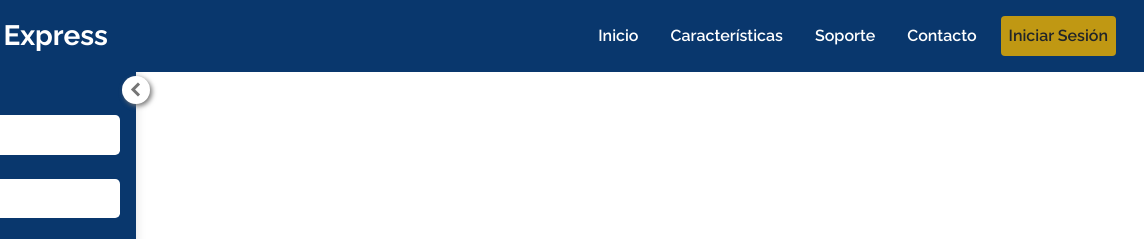
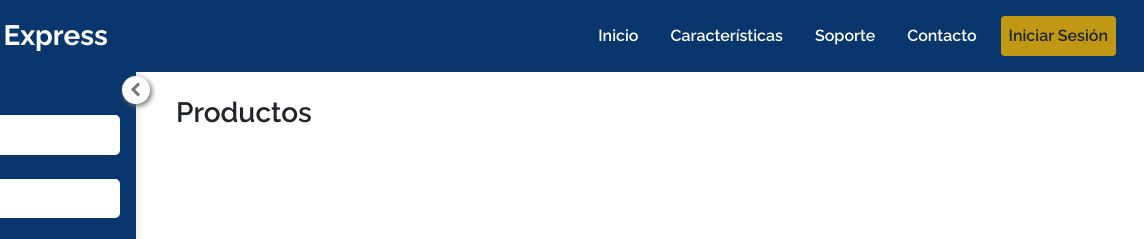
Before and after one commit to Mpadilla16/Pos_Express, a plain HTML site: page views/productos.html in a window 1280 px wide. Shown: the top 239 px of the page, 136-1280 px from the left. Drawn offline with nearby package versions, Linux system fonts and the light colour scheme.

Commit message:
Encabezado

```diff
--- a/views/productos.html
+++ b/views/productos.html
@@ -102,7 +102,11 @@
       </div>
     </section>
 
-    <section class="mt-5"></section>
+    <section class="mt-5">
+      <div>
+        <h3 class="fw-semibold">Productos</h3>
+      </div>
+    </section>
 
   </main>
 
```
